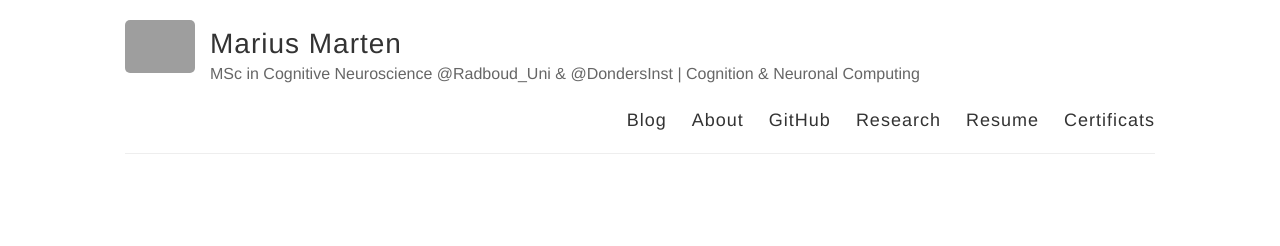
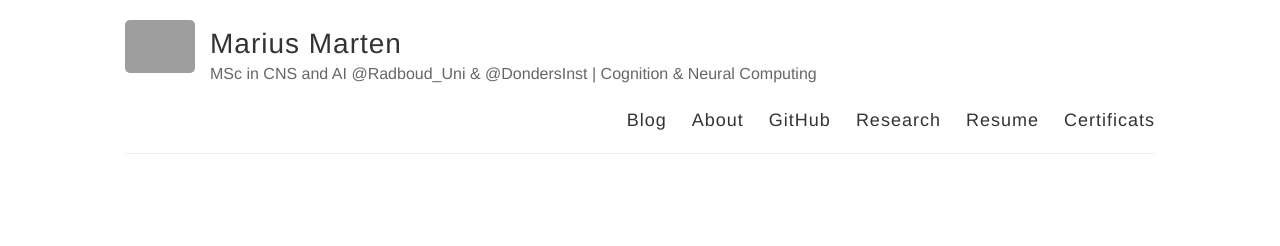
Before and after one commit to Mariusmarten/mariusmarten.github.io, a Jekyll site: the page built from index.html, in a window 1280 px wide. Shown: the top 246 px of the page. Built offline with Jekyll 4.4.1, drawn with Linux system fonts in a browser that asks for light colours; grey boxes are pictures that could not be loaded.

Commit message:
Update _config.yml

```diff
--- a/_config.yml
+++ b/_config.yml
@@ -6,7 +6,7 @@
 name: Marius Marten
 
 # Short bio or description (displayed in the header)
-description: MSc in Cognitive Neuroscience @Radboud_Uni & @DondersInst | Cognition & Neuronal Computing
+description: MSc in CNS and AI @Radboud_Uni & @DondersInst | Cognition & Neural Computing
 
 # URL of your avatar or profile pic (you could use your GitHub profile pic)
 avatar: "/images/profile.png"
```
